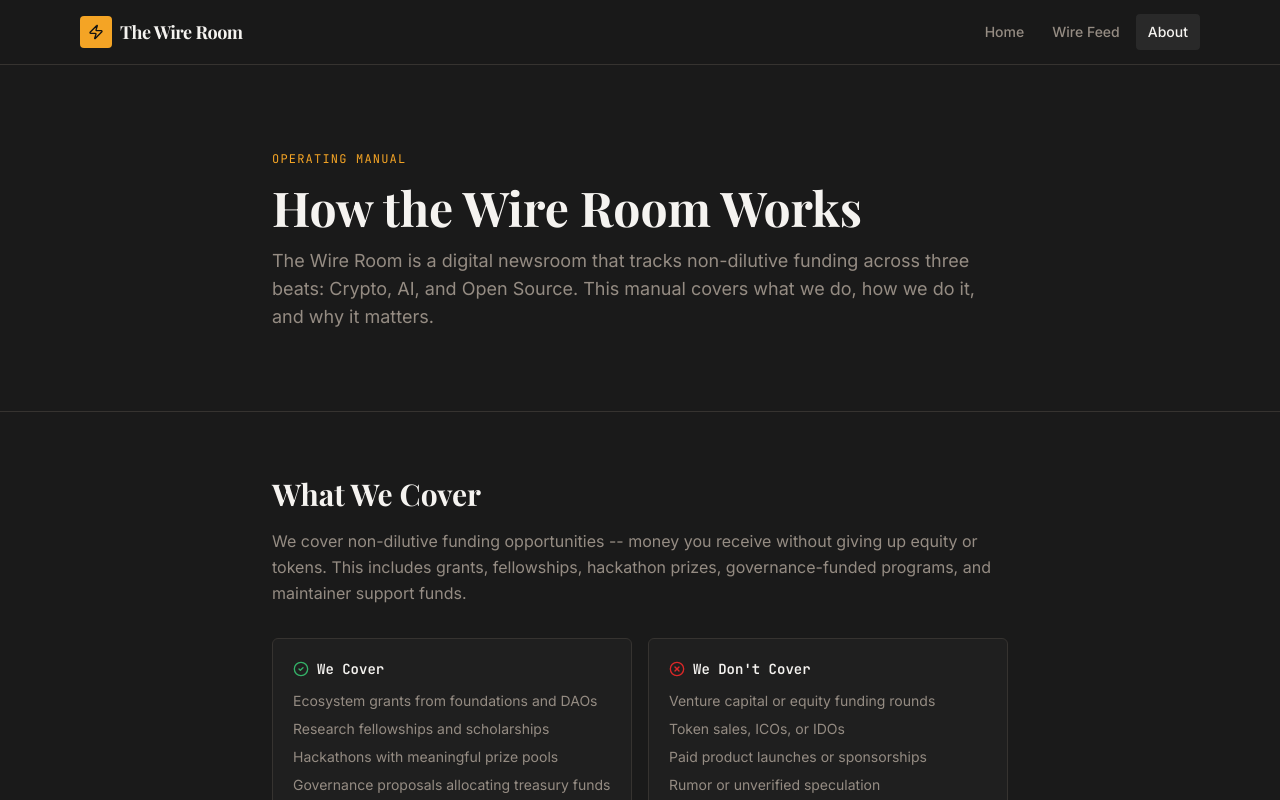
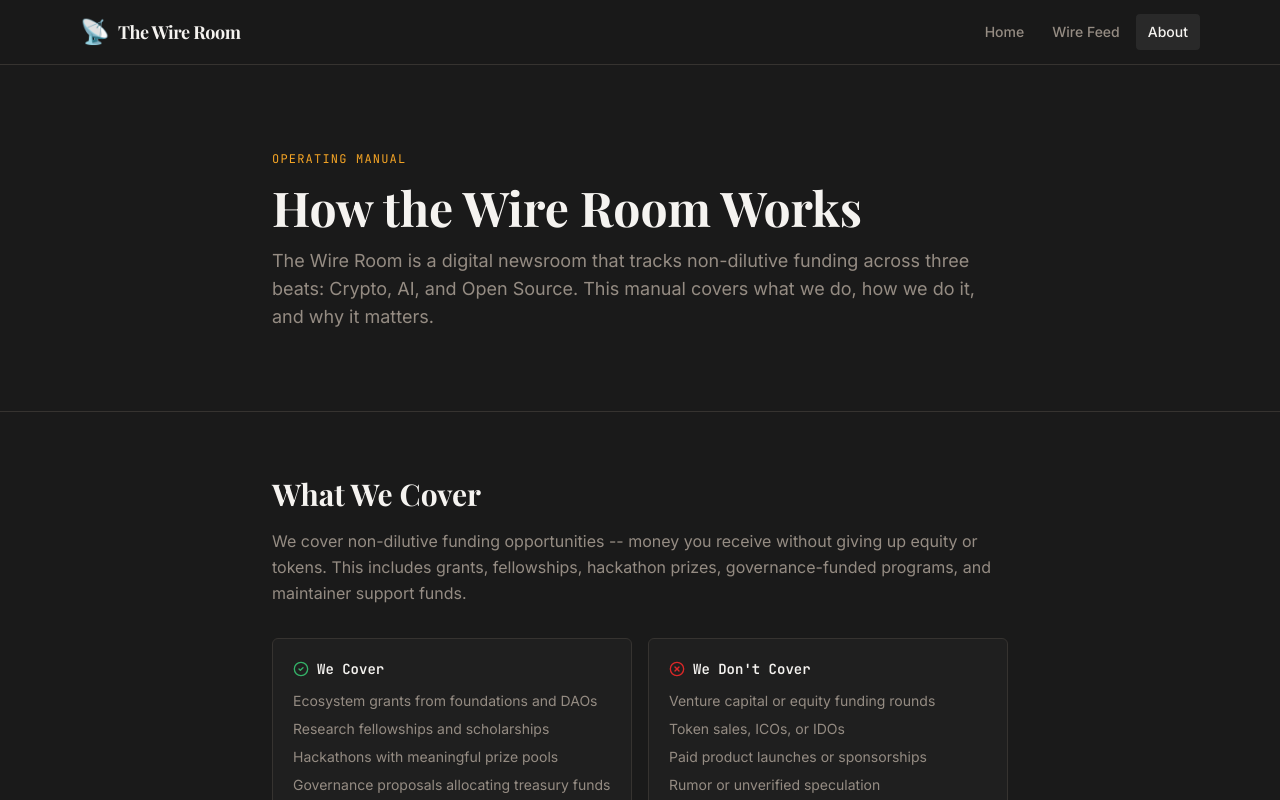
Before and after one commit to SovereignSignal/the-wire-room, a Next.js app: page /about in a window 1280 px wide. Shown: the top 800 px of the page. Built offline with nearby package versions, Linux system fonts and the light colour scheme; a web font is replaced by a local one.

Commit message:
Update branding: replace Zap icon with satellite dish emoji 📡
- Header logo: satellite dish emoji
- Footer logo: satellite dish emoji
- Hero CTA button: satellite dish emoji
- Wire feed empty state: satellite dish emoji
- Hero timestamp: changed to LIVE indicator

```diff
--- a/components/feed/wire-feed.tsx
+++ b/components/feed/wire-feed.tsx
@@ -7,7 +7,6 @@ import {
   Clock,
   DollarSign,
   Calendar,
-  Radio,
   Send,
   Filter,
   Loader2,
@@ -302,7 +301,7 @@ export function WireFeed() {
             ))
           ) : (
             <div className="flex flex-col items-center gap-3 py-16">
-              <Radio className="h-8 w-8 text-muted-foreground" />
+              <span className="text-3xl" role="img" aria-label="satellite dish">📡</span>
               <p className="font-mono text-sm text-muted-foreground">
                 No wires match your filters.
               </p>
--- a/components/landing/hero.tsx
+++ b/components/landing/hero.tsx
@@ -1,5 +1,5 @@
 import Link from "next/link"
-import { ArrowRight, Radio } from "lucide-react"
+import { ArrowRight } from "lucide-react"
 
 export function Hero() {
   return (
@@ -37,7 +37,7 @@ export function Hero() {
             href="/feed"
             className="inline-flex h-12 items-center justify-center gap-2 rounded-md bg-primary px-6 text-sm font-semibold text-primary-foreground transition-colors hover:bg-primary/90"
           >
-            <Radio className="h-4 w-4" />
+            <span role="img" aria-label="satellite dish">📡</span>
             Read the Wires
           </Link>
           <Link
@@ -57,7 +57,7 @@ export function Hero() {
             </span>
             <div className="h-px flex-1 bg-border" />
             <span className="shrink-0 font-mono text-xs text-primary">
-              FEB 09 2026 -- 14:30 UTC
+              LIVE
             </span>
           </div>
         </div>
--- a/components/site-footer.tsx
+++ b/components/site-footer.tsx
@@ -1,5 +1,4 @@
 import Link from "next/link"
-import { Zap } from "lucide-react"
 
 export function SiteFooter() {
   return (
@@ -9,9 +8,7 @@ export function SiteFooter() {
           {/* Brand */}
           <div className="md:col-span-1">
             <div className="flex items-center gap-2">
-              <div className="flex h-7 w-7 items-center justify-center rounded bg-primary">
-                <Zap className="h-3.5 w-3.5 text-primary-foreground" />
-              </div>
+              <span className="text-xl" role="img" aria-label="satellite dish">📡</span>
               <span className="font-serif text-base font-bold text-foreground">
                 The Wire Room
               </span>
--- a/components/site-header.tsx
+++ b/components/site-header.tsx
@@ -3,7 +3,7 @@
 import Link from "next/link"
 import { usePathname } from "next/navigation"
 import { useState } from "react"
-import { Menu, X, Zap } from "lucide-react"
+import { Menu, X } from "lucide-react"
 import { cn } from "@/lib/utils"
 
 const NAV_LINKS = [
@@ -20,9 +20,7 @@ export function SiteHeader() {
     <header className="sticky top-0 z-50 border-b border-border bg-background/95 backdrop-blur supports-[backdrop-filter]:bg-background/80">
       <div className="mx-auto flex h-16 max-w-6xl items-center justify-between px-4">
         <Link href="/" className="flex items-center gap-2">
-          <div className="flex h-8 w-8 items-center justify-center rounded bg-primary">
-            <Zap className="h-4 w-4 text-primary-foreground" />
-          </div>
+          <span className="text-2xl" role="img" aria-label="satellite dish">📡</span>
           <span className="font-serif text-lg font-bold tracking-tight text-foreground">
             The Wire Room
           </span>
```
